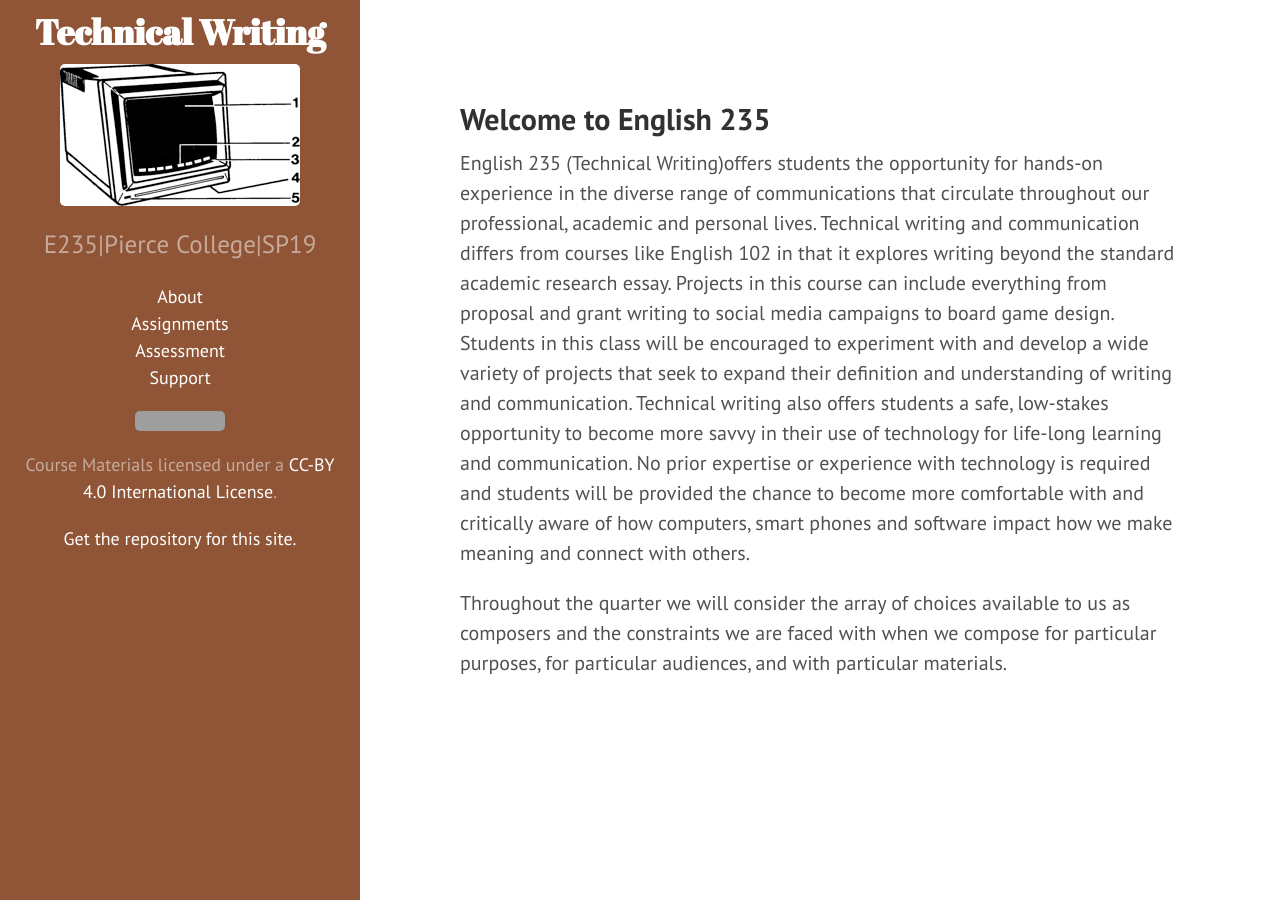
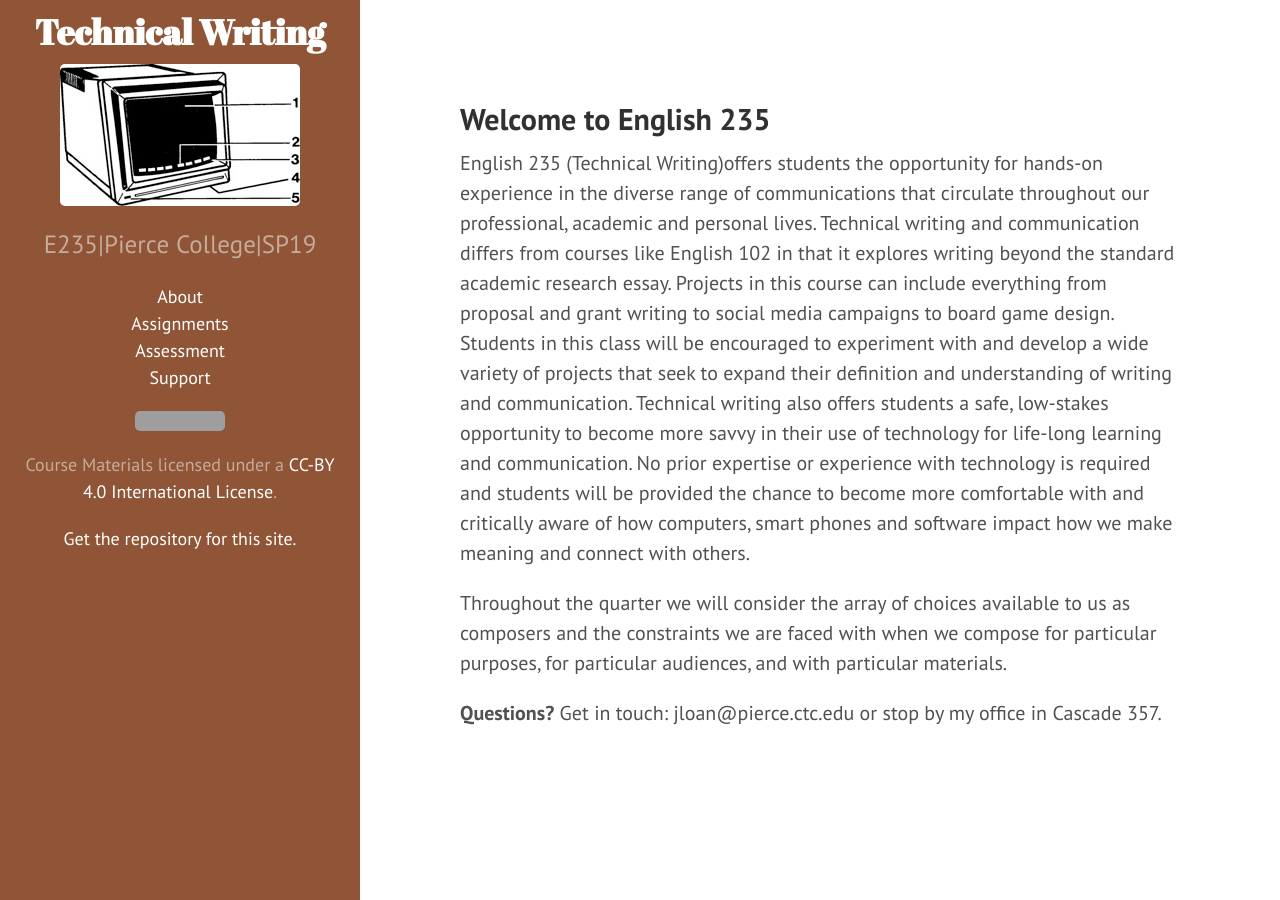
Before and after one commit to jloan/e235, a Jekyll site: the page built from index.html, in a window 1280 px wide. Built offline with Jekyll 4.4.1, drawn with Linux system fonts in a browser that asks for light colours; the list of posts is cut into pages by our own code; grey boxes are pictures that could not be loaded.

Commit message:
Update index.html

```diff
--- a/index.html
+++ b/index.html
@@ -8,3 +8,5 @@ layout: default
 
 <p>English 235 (Technical Writing)offers students the opportunity for hands-on experience in the diverse range of communications that circulate throughout our professional, academic and personal lives.  Technical writing and communication differs from courses like English 102 in that it explores writing beyond the standard academic research essay. Projects in this course can include everything from proposal and grant writing to social media campaigns to board game design. Students in this class will be encouraged to experiment with and develop a wide variety of projects that seek to expand their definition and understanding of writing and communication. Technical writing also offers students a safe, low-stakes opportunity to become more savvy in their use of technology for life-long learning and communication. No prior expertise or experience with technology is required and students will be provided the chance to become more comfortable with and critically aware of how computers, smart phones and software impact how we make meaning and connect with others.<p>
 <p>Throughout the quarter we will consider the array of choices available to us as composers and the constraints we are faced with when we compose for particular purposes, for particular audiences, and with particular materials.<p>
+
+<p><b>Questions?</b> Get in touch: jloan@pierce.ctc.edu or stop by my office in Cascade 357.<p>
```
